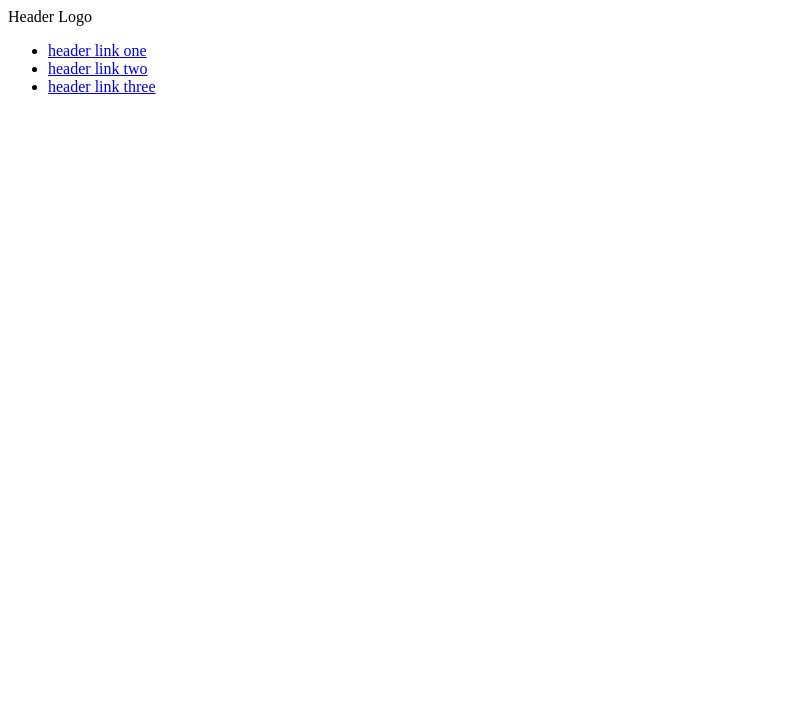
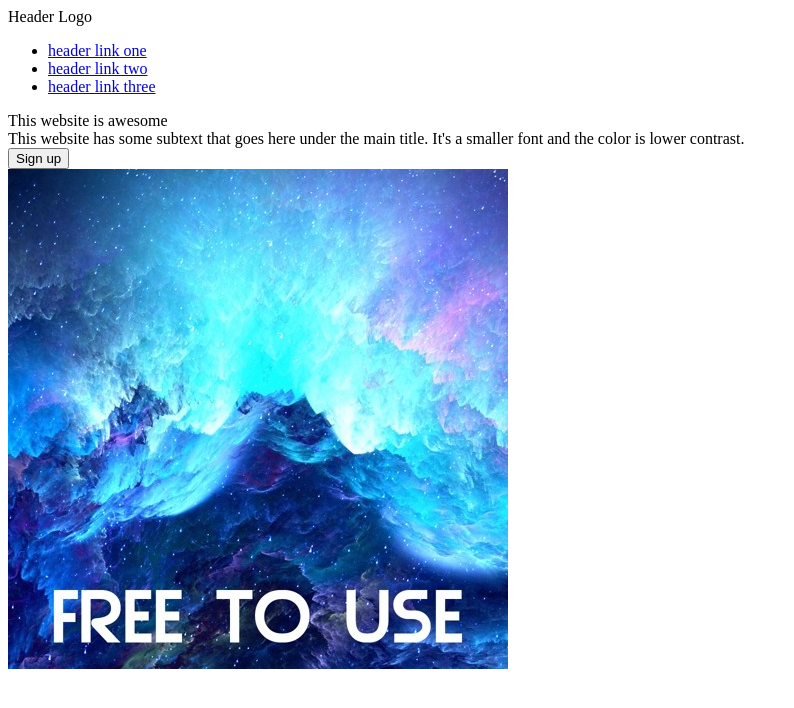
Before and after one commit to JohneJohnan/odin-landing-page, a plain HTML site: page index.html in a window 1280 px wide. Shown: the whole page, without its empty margins (0-794 px from the left). Drawn offline with Linux system fonts and the light colour scheme.

Commit message:
Add hero div to index.html

```diff
--- a/index.html
+++ b/index.html
@@ -17,5 +17,14 @@
             </ul>
         </div>
     </div>
+    <div class="hero">
+        <div class="left">
+            <div class="main-text">This website is awesome</div>
+            <div class="secondary-text">This website has some subtext that goes here under the main title.
+                 It's a smaller font and the color is lower contrast.</div>
+            <button>Sign up</button>
+        </div>
+        <img class="right" src="./images/artworks-000153983978-ksta8a-t500x500.jpg" alt="A copyright free image">
+    </div>
 </body>
 </html>
```
